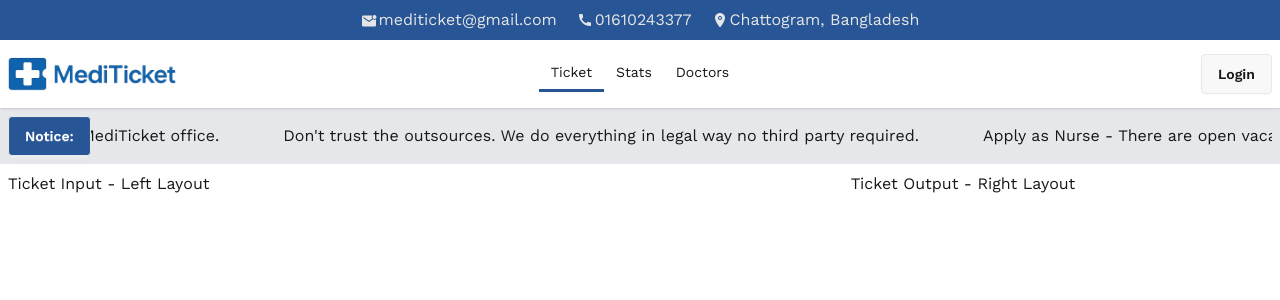
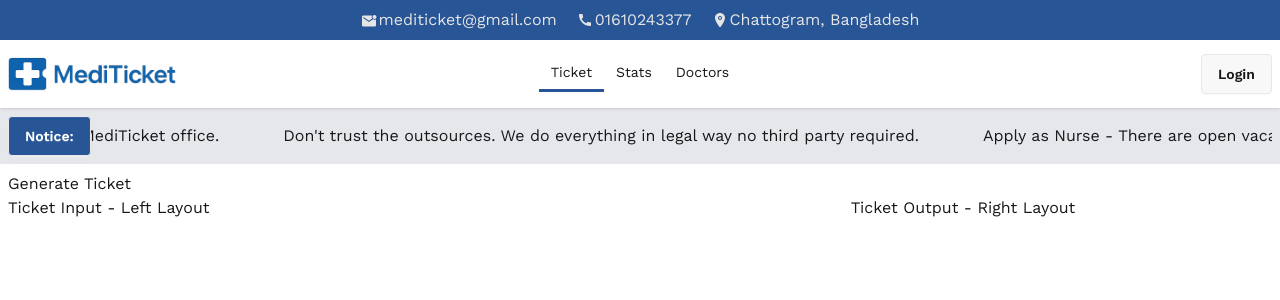
Before and after one commit to Suprio-Das/MediTicket, a React (Vite) app: page / in a window 1280 px wide. Shown: the top 300 px of the page. Built offline with nearby package versions, Linux system fonts and the light colour scheme.

Commit message:
Section title added

```diff
--- a/src/Components/Home/Home.jsx
+++ b/src/Components/Home/Home.jsx
@@ -27,6 +27,7 @@ const Home = () => {
             </div>
             {/* Ticket Section */}
             <section className="p-2">
+                <h1>Generate Ticket</h1>
                 <div className="grid lg:grid-cols-3 grid-cols-1">
                     {/* Ticket Input */}
                     <div className="col-span-2">
```
